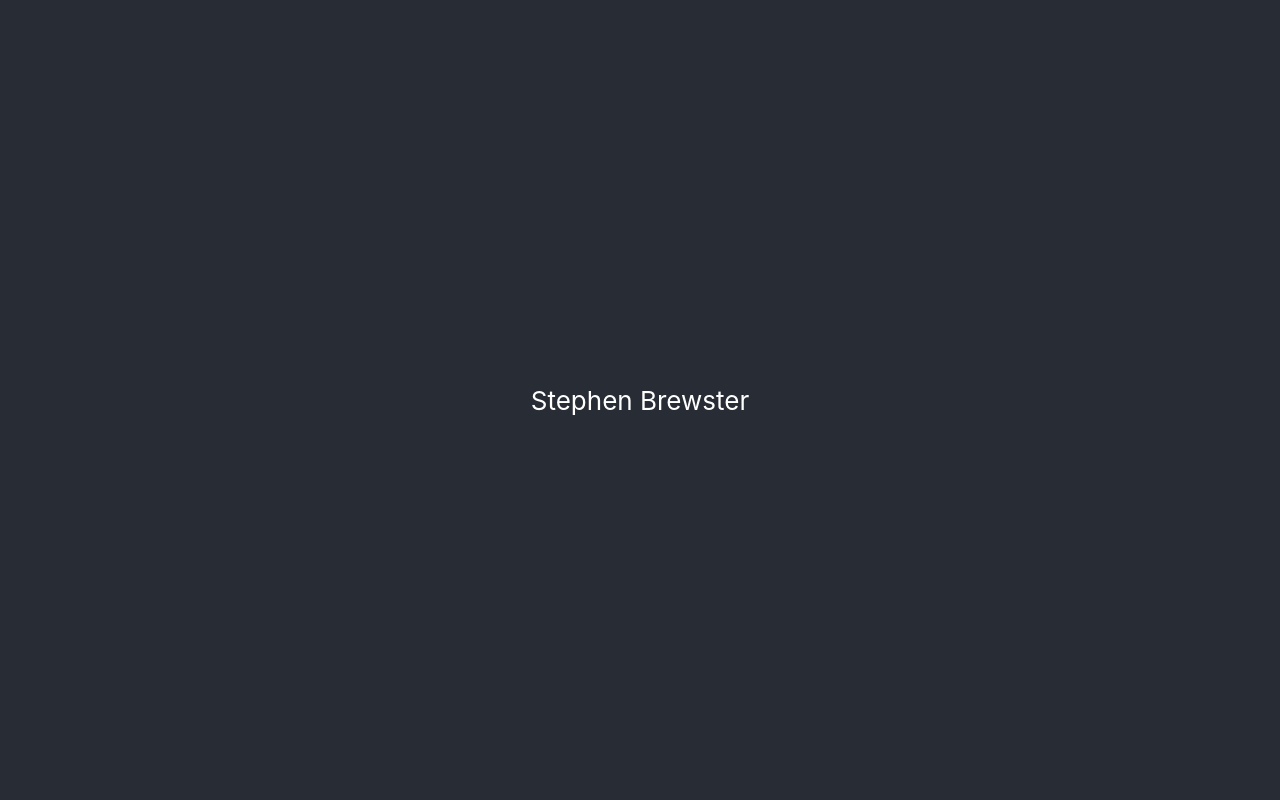
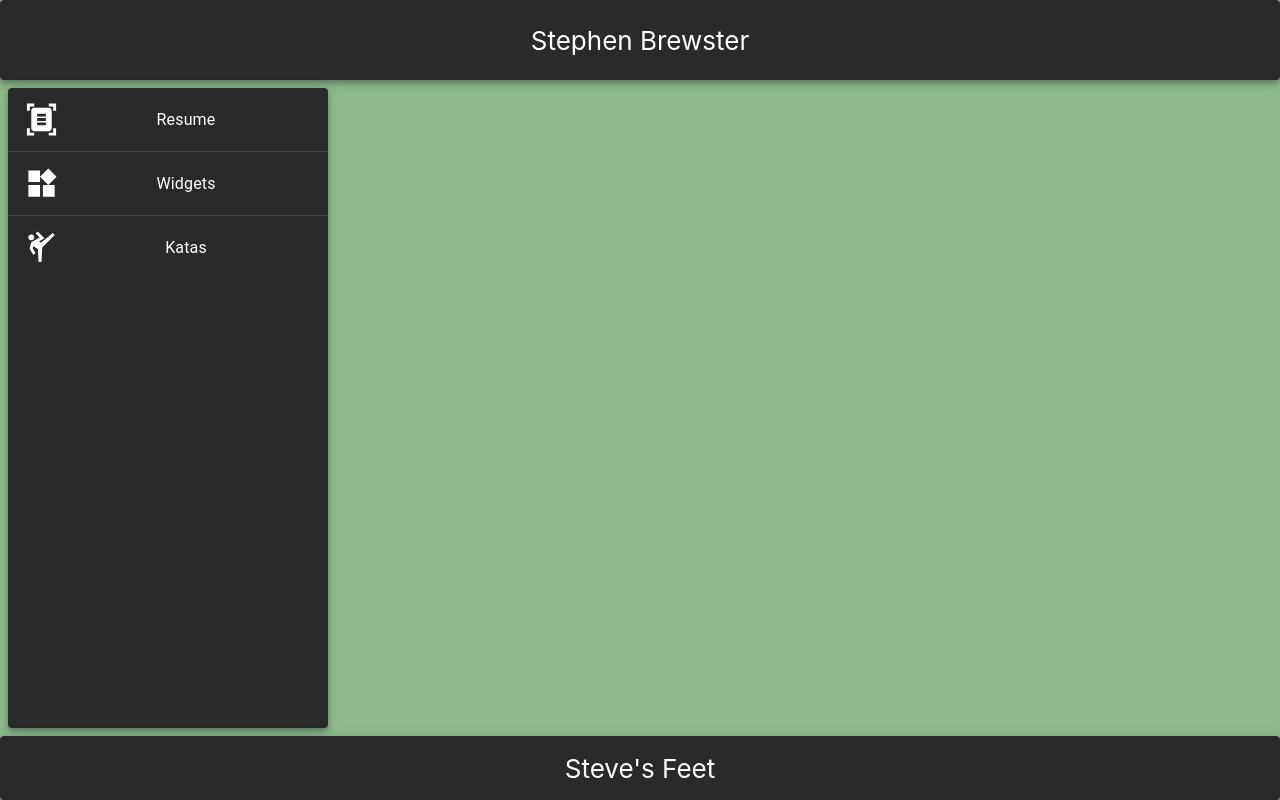
Before and after one commit to Questioillustro/stephen-brewster, a React (Create React App) app: page / in a window 1280 px wide. Built offline with nearby package versions, Linux system fonts and the light colour scheme.

Commit message:
basic layout

```diff
--- a/package.json
+++ b/package.json
@@ -3,6 +3,10 @@
   "version": "0.1.0",
   "private": true,
   "dependencies": {
+    "@emotion/react": "^11.11.4",
+    "@emotion/styled": "^11.11.0",
+    "@mui/icons-material": "^5.15.14",
+    "@mui/material": "^5.15.14",
     "@testing-library/jest-dom": "^5.17.0",
     "@testing-library/react": "^13.4.0",
     "@testing-library/user-event": "^13.5.0",
--- a/src/App.css
+++ b/src/App.css
@@ -1,21 +1,18 @@
-.App {
-  text-align: center;
+html, body {
+  height: 100vh;
+  background: darkseagreen;
 }
 
-.App-logo {
-  height: 40vmin;
-  pointer-events: none;
+.app {
+  text-align: center;
+  height: 100vh;
+  display: flex;
+  flex-direction: column;
 }
 
-@media (prefers-reduced-motion: no-preference) {
-  .App-logo {
-    animation: App-logo-spin infinite 20s linear;
-  }
-}
-
-.App-header {
+.app-header {
   background-color: #282c34;
-  min-height: 100vh;
+  min-height: 10vh;
   display: flex;
   flex-direction: column;
   align-items: center;
@@ -24,15 +21,30 @@
   color: white;
 }
 
-.App-link {
-  color: #61dafb;
+.layout {
+  display: flex;
+  height: 100%;
+  flex-direction: column;
+  justify-content: space-between;
 }
 
-@keyframes App-logo-spin {
-  from {
-    transform: rotate(0deg);
-  }
-  to {
-    transform: rotate(360deg);
-  }
+.app-footer {
+  background-color: #282c34;
+  min-height: 8vh;
+  display: flex;
+  flex-direction: column;
+  align-items: center;
+  justify-content: center;
+  font-size: calc(10px + 2vmin);
+  color: white;
 }
+
+.app-content {
+  margin: 1vh;
+  min-height: 80vh;
+  max-width: 30%;
+}
+
+.nav-list {
+  padding: 20px;
+}
--- a/src/App.tsx
+++ b/src/App.tsx
@@ -1,12 +1,19 @@
 import React from "react";
 import "./App.css";
+import Layout from "./layout/Layout";
+import { createTheme, ThemeProvider } from "@mui/material";
 
+const darkTheme = createTheme({
+  palette: {
+    mode: "dark",
+  },
+});
 function App() {
   return (
-    <div className="App">
-      <header className="App-header">
-        <p>Stephen Brewster</p>
-      </header>
+    <div className="app">
+      <ThemeProvider theme={darkTheme}>
+        <Layout />
+      </ThemeProvider>
     </div>
   );
 }
--- /dev/null
+++ b/src/layout/Layout.tsx
@@ -0,0 +1,29 @@
+import React from "react";
+import Header from "./header/Header";
+import Footer from "./footer/Footer";
+import { Paper } from "@mui/material";
+import Navbar from "./navbar/Navbar";
+
+function Layout() {
+  return (
+    <div className={"layout"}>
+      <Paper elevation={5} className={"app-header"}>
+        <Header />
+      </Paper>
+
+      <Paper
+        sx={{ width: 320, maxWidth: "100%" }}
+        className={"app-content"}
+        elevation={5}
+      >
+        <Navbar />
+      </Paper>
+
+      <Paper elevation={5} className={"app-footer"}>
+        <Footer />
+      </Paper>
+    </div>
+  );
+}
+
+export default Layout;
--- /dev/null
+++ b/src/layout/footer/Footer.tsx
@@ -0,0 +1,5 @@
+function Footer() {
+  return <div className={"footer"}>Steve's Feet</div>;
+}
+
+export default Footer;
--- /dev/null
+++ b/src/layout/header/Header.tsx
@@ -0,0 +1,7 @@
+import React from "react";
+
+function Header() {
+  return <div>Stephen Brewster</div>;
+}
+
+export default Header;
--- /dev/null
+++ b/src/layout/navbar/Navbar.tsx
@@ -0,0 +1,46 @@
+import {
+  Divider,
+  ListItemIcon,
+  ListItemText,
+  MenuItem,
+  MenuList,
+} from "@mui/material";
+import {
+  DocumentScanner,
+  SportsMartialArts,
+  Widgets,
+} from "@mui/icons-material";
+import React from "react";
+
+function Navbar() {
+  return (
+    <MenuList className={"nav-list"}>
+      <MenuItem>
+        <ListItemIcon>
+          <DocumentScanner fontSize="large" />
+        </ListItemIcon>
+        <ListItemText>Resume</ListItemText>
+      </MenuItem>
+
+      <Divider />
+
+      <MenuItem>
+        <ListItemIcon>
+          <Widgets fontSize="large" />
+        </ListItemIcon>
+        <ListItemText>Widgets</ListItemText>
+      </MenuItem>
+
+      <Divider />
+
+      <MenuItem>
+        <ListItemIcon>
+          <SportsMartialArts fontSize="large" />
+        </ListItemIcon>
+        <ListItemText>Katas</ListItemText>
+      </MenuItem>
+    </MenuList>
+  );
+}
+
+export default Navbar;
```
Also changed, not shown: 1 other file (tests, documents, lock files or other folders).
